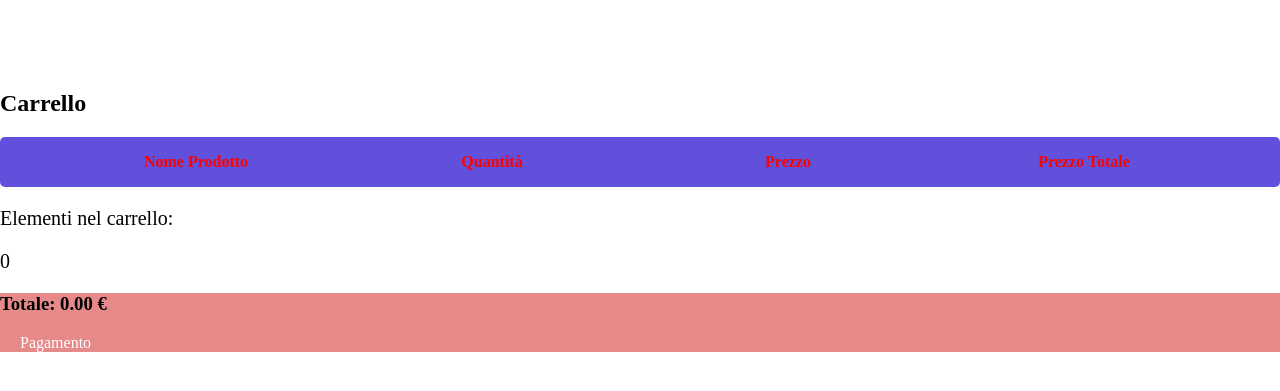
After one commit to McPalmas/ISW-PROJECT, a Django app: page /carrello/ in a window 1280 px wide. The commit adds this page. Shown: the top 391 px of the page. Run offline with Django 4.2, Linux system fonts and the light colour scheme; a user stored in the database is signed in; data comes from the database, SQL or seed files in the repository; both versions use the stored data as it was after the commit.

Commit message:
Carrello con qualche bug

```diff
--- a/ISW/ISW_project/ISW_project/settings.py
+++ b/ISW/ISW_project/ISW_project/settings.py
@@ -117,6 +117,7 @@ USE_TZ = True
 # https://docs.djangoproject.com/en/4.2/howto/static-files/
 
 STATIC_URL = 'static/'
+STATICFILES_DIRS = [BASE_DIR/'polls'/'static']
 
 # Default primary key field type
 # https://docs.djangoproject.com/en/4.2/ref/settings/#default-auto-field
--- a/ISW/ISW_project/ISW_project/urls.py
+++ b/ISW/ISW_project/ISW_project/urls.py
@@ -21,6 +21,8 @@ from django.urls import include, path
 
 from polls import views
 
+app_name = "polls"
+
 urlpatterns = [
     path('admin/', admin.site.urls),
     path('', views.UserLoginView.as_view(), name='login'),
@@ -29,4 +31,10 @@ urlpatterns = [
     path('register/', views.RegisterView.as_view(), name='register'),
     path('home/', login_required(views.lista_prodotti), name='home'),
     path('accounts/login/', views.UserLoginView.as_view(), name='login'),
+    path('', views.lista_prodotti, name="lista_prodotti"),
+    path('carrello/', views.carrello, name="carrello"),
+    path('aggiungi_al_carrello/<int:id>/', views.aggiungi_al_carrello, name="aggiungi_al_carrello"),
+    path('rimuovi_dal_carrello/<int:id>/', views.rimuovi_dal_carrello, name="rimuovi_dal_carrello"),
+    path('home_page/', views.home_page, name="home_page"),
+    path('pagamento/', views.pagamento, name="pagamento")
 ]
--- a/ISW/ISW_project/polls/admin.py
+++ b/ISW/ISW_project/polls/admin.py
@@ -1,6 +1,8 @@
 from django.contrib import admin
-from .models import Prodotto
+from .models import *
 
+
+admin.site.register([Carrello, ElementoCarrello])
 @admin.register(Prodotto)
 class ProdottoAdmin(admin.ModelAdmin):
     list_display = ('nome', 'descrizione', 'prezzo')
--- a/ISW/ISW_project/polls/models.py
+++ b/ISW/ISW_project/polls/models.py
@@ -1,6 +1,47 @@
 from django.db import models
+from django.conf import settings
+from django.contrib.auth.models import User
+import uuid
+
 
 class Prodotto(models.Model):
     nome = models.TextField(default='Nome di default')
     descrizione = models.TextField(default='Descrizione di default')
     prezzo = models.DecimalField(max_digits=10, decimal_places=2)
+
+    def __str__(self):
+        return str(self.nome)
+
+
+# definizione del carrello
+class Carrello(models.Model):
+    id = models.UUIDField(default=uuid.uuid4, primary_key=True)
+    user = models.ForeignKey(User, on_delete=models.CASCADE)
+    completato = models.BooleanField(default=False)
+
+    def __str__(self):
+        return str(self.id)
+
+    @property
+    def prezzo_complessivo_carrello(self):
+        elementi_carrello = self.elementiCarrello.all()
+        return sum(elemento.prezzo for elemento in elementi_carrello)
+
+    @property
+    def numero_elementi(self):
+        elementi_carrello = self.elementiCarrello.all()
+        return sum(elemento.quantita for elemento in elementi_carrello)
+
+
+# definizione di un generico elemento del carrello
+class ElementoCarrello(models.Model):
+    prodotto = models.ForeignKey(Prodotto, on_delete=models.CASCADE, related_name="elementi")
+    carrello = models.ForeignKey(Carrello, on_delete=models.CASCADE, related_name="elementiCarrello")
+    quantita = models.IntegerField(default=0)
+
+    def __str__(self):
+        return str(self.prodotto.nome)
+
+    @property
+    def prezzo(self):
+        return self.prodotto.prezzo * self.quantita
--- a/ISW/ISW_project/polls/static/css/home.css
+++ b/ISW/ISW_project/polls/static/css/home.css
@@ -59,7 +59,6 @@ border-radius: 5px;
 }
 
 .Titolo{
-    align:center;
     text-align: center;
     font-size: 40px;
     color: #333;
@@ -77,7 +76,7 @@ border-radius: 5px;
 .listaProdotti {
     display: flex;
     flex-wrap: wrap;
-    padding: 5;
+    padding: 5px;
     list-style: none;
 }
 
@@ -103,7 +102,7 @@ border-radius: 5px;
 }
 
 .aggiungiCarrello:hover {
-    background-color: #555;
+    background-color: red;
 }
 
 .titoloProdotto{
@@ -122,3 +121,58 @@ border-radius: 5px;
     margin-left:5px;
     font-weight: bold;
 }
+
+/* Carrello*/
+
+.carrello .descrizione{
+    width: 100%;
+    height: 50px;
+    display: flex;
+    align-items: center;
+    justify-content: space-evenly;
+    background-color: #6050DC;
+    border-radius: 5px;
+    color: red;
+    margin-top: 10px;
+}
+
+.carrello p{
+    font-size: 20px;
+}
+
+.carrello .infoProd{
+    width: 200px;
+    display: flex;
+    align-items: center;
+    justify-content: center;
+}
+
+.carrello .oggetto{
+    width: 100%;
+    height: auto;
+    display: flex;
+    align-items: center;
+    justify-content: space-evenly;
+    border: 2px solid #6050DC;
+    margin-bottom: 10px;
+}
+
+.carrello .oggetto .infoOgetto{
+    display: flex;
+    align-items: center;
+    justify-content: space-around;
+    width: 350px;
+}
+
+.rimuovi_dal_carrello {
+    text-decoration: none;
+    background-color: #e58989;
+}
+
+.carrelloVuoto{
+    background-color: #6050DC;
+}
+
+.pagamento{
+    background-color: #e58989;
+}
--- /dev/null
+++ b/ISW/ISW_project/polls/templates/polls/Carrello.html
@@ -0,0 +1,70 @@
+<!DOCTYPE html>
+
+{% load static %}
+
+<html lang="en">
+    <head>
+        <meta charset="UTF-8">
+        <meta http-equiv="X-UA-Compatible" content="IE=edge">
+        <meta name="viewport" content="width=device-width, initial-scale=1.0">
+        <title> Carrello </title>
+        <link rel="stylesheet" type="text/css" href="{% static 'css/home.css' %}">
+    </head>
+
+    <body>
+        <nav>
+            <ul>
+                <li><a href="{% url 'home' %}"> Home </a></li>
+                <li><a href="{% url 'lista_prodotti' %}"> Carrello </a></li>
+                <li><a href="{% url 'logout' %}"> Logout </a></li>
+            </ul>
+        </nav>
+
+        <div class="carrello">
+          <h2> Carrello </h2>
+
+          <div class="descrizione">
+            <div class="infoProd"> <h4> Nome Prodotto </h4> </div>
+            <div class="infoProd"> <h4> Quantità </h4> </div>
+            <div class="infoProd"> <h4> Prezzo </h4> </div>
+            <div class="infoProd"> <h4> Prezzo Totale </h4> </div>
+          </div>
+
+          <div class="contenitoreProdotti">
+          {% if elementiCarrello|length > 0 %}
+            {% for oggetto in elementiCarrello %}
+                {% if oggetto.quantita > 0 %}
+                    <div class="oggetto">
+                      <div class="infoOggetto">
+                        <p> {{oggetto.prodotto.nome}} </p>
+                      </div>
+
+                      <div class="nome"> <p id="quantita"> {{oggetto.quantita}} </p> </div>
+                      <div class="nome"> <p> {{oggetto.prodotto.prezzo}}€ </p> </div>
+                      <div class="nome"> <p> {{oggetto.prezzo}}€ </p> </div>
+                      <a href="{% url 'rimuovi_dal_carrello' oggetto.prodotto.id %}" class="rimuovi_dal_carrello"> Rimuovi dal carrello </a>
+                    </div>
+               {% endif %}
+            {% endfor %}
+            {% endif %}
+         {% if elementiCarrello|length > 0 %}
+          <div class="elementiCarrello">
+            <p> Elementi nel carrello: </p>
+            <p id="numeroElementiCarrello"> {{carrello.numero_elementi}} </p>
+          </div>
+          {% endif %}
+          </div>
+              {% if elementiCarrello|length > 0 %}
+              <div class="pagamento">
+                <h3> Totale: {{carrello.prezzo_complessivo_carrello}} € </h3>
+                <a href="{% url 'pagamento' %}"> Pagamento </a>
+              </div>
+        {% endif %}
+         {% if elementiCarrello|length == 0 %}
+                <div class="carrelloVuoto">
+                    <p> Non ci sono elementi nel carrello </p>
+                </div>
+        {% endif %}
+        </div>
+    </body>
+</html>
--- a/ISW/ISW_project/polls/views.py
+++ b/ISW/ISW_project/polls/views.py
@@ -1,16 +1,13 @@
 from django.contrib.auth import login
-from django.shortcuts import render
+from django.shortcuts import render, redirect
 from django.views.generic import FormView
-from .models import Prodotto
-from django.http import HttpResponse
+from .models import *
 from django.contrib.auth.views import LoginView
-from django.contrib.auth.views import LogoutView
 from django.urls import reverse_lazy
 from django.contrib import messages
 from .forms import RegisterForm
-from django.template import loader
-from django.views.generic.list import ListView
 from django.contrib.auth.decorators import login_required
+
 
 @login_required(login_url='login/')
 def lista_prodotti(request):
@@ -28,6 +25,7 @@ def lista_prodotti(request):
         prodotti = prodotti.filter(nome__icontains=search_term)
 
     return render(request, 'polls/Prodotti.html', {'prodotti': prodotti})
+
 
 class UserLoginView(LoginView):
     def get_success_url(self):
@@ -47,3 +45,57 @@ class RegisterView(FormView):
 
         messages.success(self.request, 'Account created successfully!')
         return super(RegisterView, self).form_valid(form)
+
+
+def carrello(request):
+    carrello = None
+    elementiCarrello = []
+
+    if request.user.is_authenticated:
+        carrello, creato = Carrello.objects.get_or_create(user=request.user, completato=False)
+        elementiCarrello = carrello.elementiCarrello.all()
+
+    if carrello.numero_elementi == 0:
+        context = {"carrello": carrello, "elementiCarrello": elementiCarrello}
+        return render(request, "polls/Carrello.html", context)
+    context = {"carrello": carrello, "elementiCarrello": elementiCarrello}
+    return render(request, "polls/Carrello.html", context)
+
+
+def aggiungi_al_carrello(request, id):
+    product = Prodotto.objects.get(id=id)
+    carrello = []
+
+    if request.user.is_authenticated:
+        carrello, creato = Carrello.objects.get_or_create(user=request.user, completato=False)
+        elemento, creato = ElementoCarrello.objects.get_or_create(carrello=carrello, prodotto=product)
+        elemento.quantita += 1
+        elemento.save()
+
+    num_elementi_carrello = carrello.numero_elementi
+
+    return redirect('lista_prodotti')
+
+
+def rimuovi_dal_carrello(request, id):
+    product = Prodotto.objects.get(id=id)
+    carrello = []
+
+    if request.user.is_authenticated:
+        carrello, creato = Carrello.objects.get_or_create(user=request.user, completato=False)
+        elemento, creato = ElementoCarrello.objects.get_or_create(carrello=carrello, prodotto=product)
+        if elemento.quantita > 0:
+            elemento.quantita -= 1
+            elemento.save()
+        else:
+            elemento.delete()
+
+    return redirect('carrello')
+
+
+def pagamento(request):
+    return redirect('lista_prodotti')
+
+
+def home_page(request):
+    return render(request, 'polls/Prodotti.html')
```
Also changed, not shown: ISW/ISW_project/polls/templates/polls/Prodotti.html (+4 -3 lines), ISW/ISW_project/db.sqlite3, ISW/ISW_project/polls/migrations/0004_carrello_elementocarrello.py (added), 2 other files.
